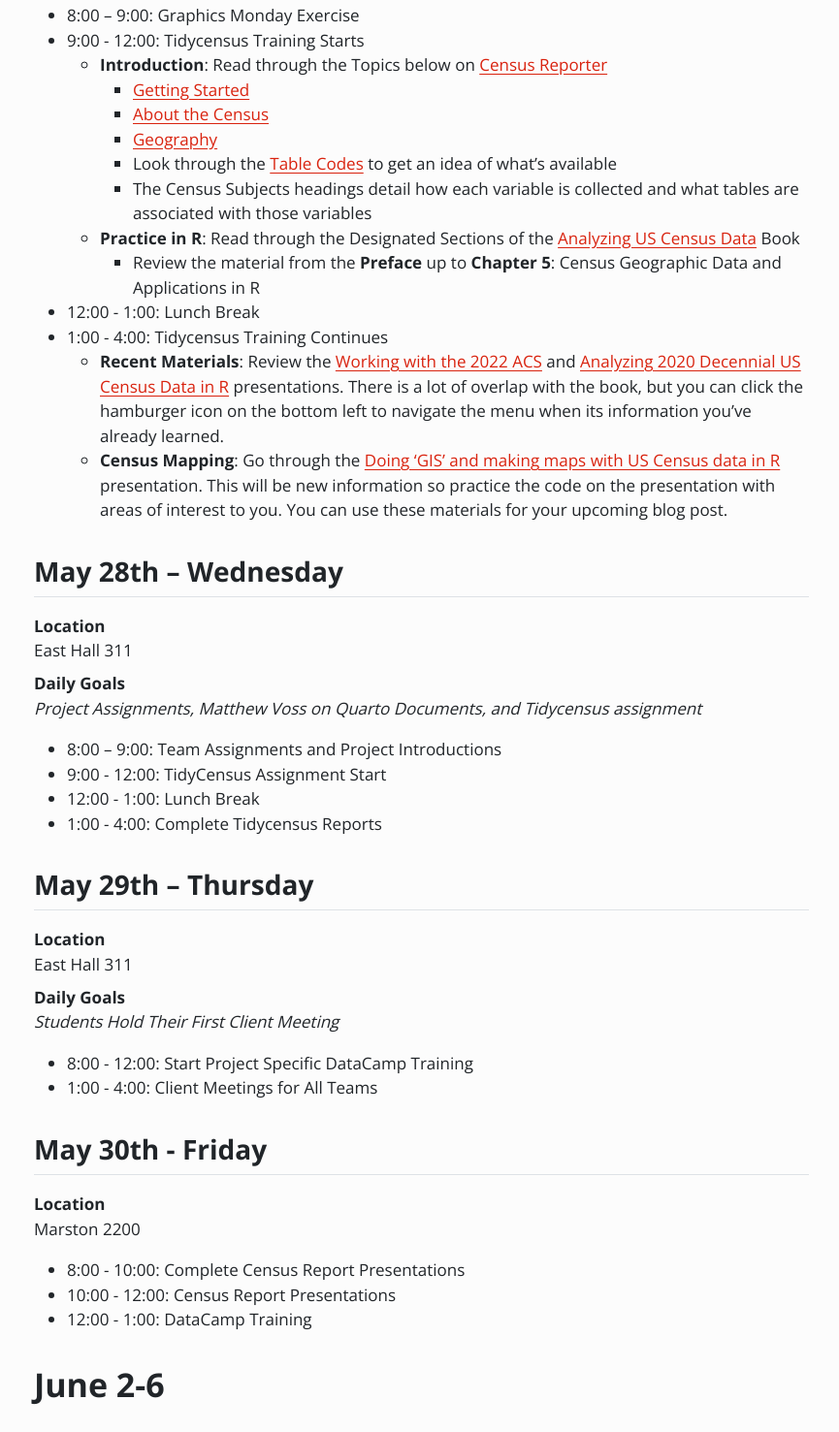
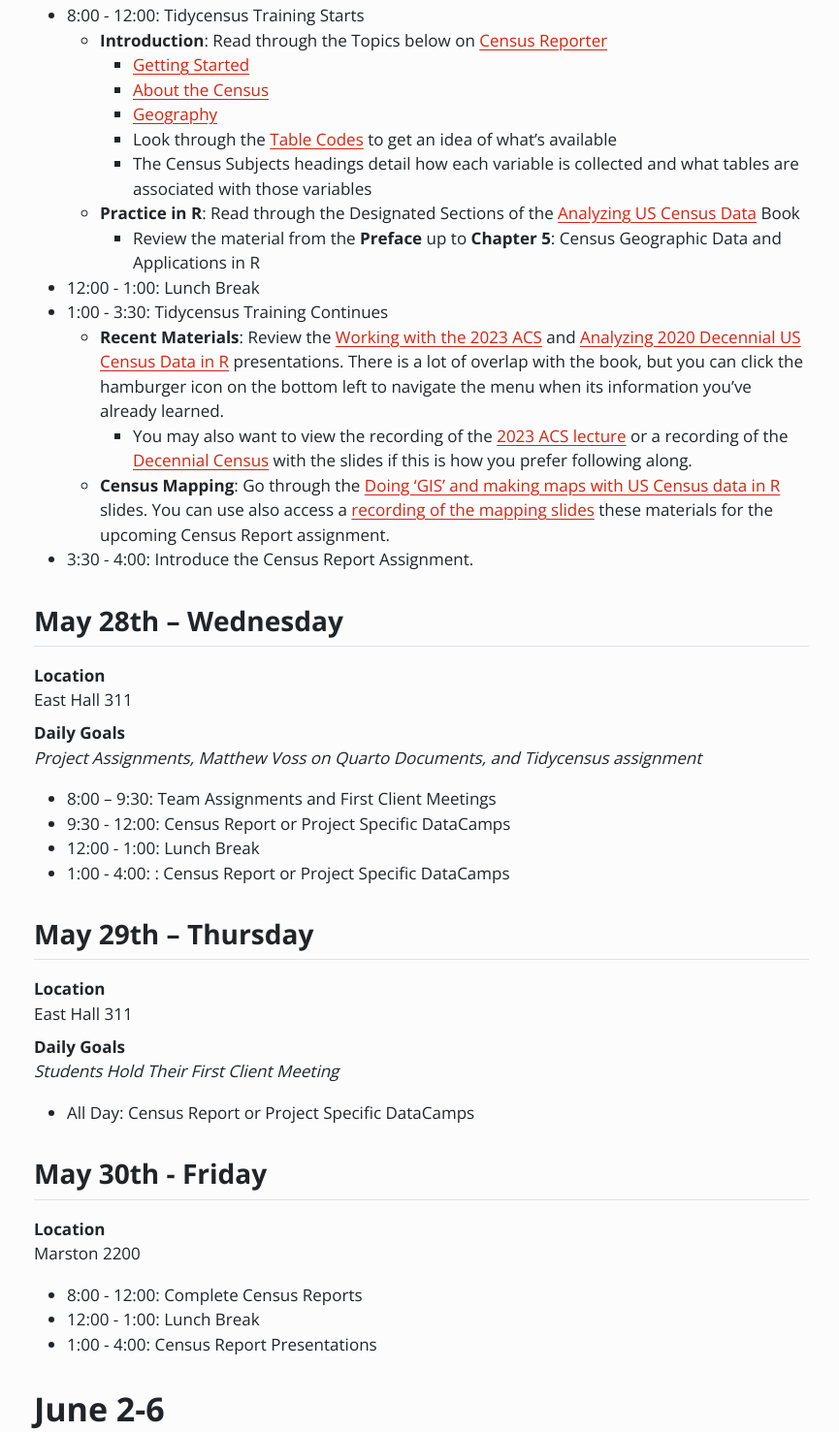
Before and after one commit to DSPG-2025/Public-Page, a plain HTML site: page docs/schedule.html in a window 1280 px wide. Shown: the part 2330-3807 px from the top of the page at 97% size, without its empty margins (133-998 px from the left). Drawn offline with nearby package versions, Linux system fonts and the light colour scheme.

Commit message:
Update schedule for May 26-30

```diff
--- a/docs/schedule.html
+++ b/docs/schedule.html
@@ -280,7 +280,6 @@ ul.task-list li input[type="checkbox"] {
 
 
 <p><a href="#current-week"><em>Jump to This Week’s Schedule</em></a></p>
-<p><a id="current-week"></a> <!-- CURRENT WEEK TAG LOCATION --></p>
 <section id="may-21-23-training-week" class="level1">
 <h1>May 21-23 (Training Week)</h1>
 <section id="may-21st-wednesday" class="level2">
@@ -381,6 +380,7 @@ Marston 2200 (EVERY FRIDAY)
 <li>12:00 - 1:00: Lunch Break</li>
 <li>1:00 – 3:00: Student Introduction Presentations</li>
 </ul>
+<p><a id="current-week"></a> <!-- CURRENT WEEK TAG LOCATION --></p>
 </section>
 </section>
 <section id="may-26-30" class="level1">
@@ -408,8 +408,7 @@ East Hall 311
 </dd>
 </dl>
 <ul>
-<li>8:00 – 9:00: Graphics Monday Exercise</li>
-<li>9:00 - 12:00: Tidycensus Training Starts
+<li>8:00 - 12:00: Tidycensus Training Starts
 <ul>
 <li><strong>Introduction</strong>: Read through the Topics below on <a href="https://censusreporter.org/">Census Reporter</a>
 <ul>
@@ -425,11 +424,15 @@ East Hall 311
 </ul></li>
 </ul></li>
 <li>12:00 - 1:00: Lunch Break</li>
-<li>1:00 - 4:00: Tidycensus Training Continues
+<li>1:00 - 3:30: Tidycensus Training Continues
 <ul>
-<li><strong>Recent Materials</strong>: Review the <a href="https://walker-data.com/umich-workshop-2024/acs-2022/#/title-slide">Working with the 2022 ACS</a> and <a href="https://walker-data.com/umich-workshop-2024/census-2020/#/title-slide">Analyzing 2020 Decennial US Census Data in R</a> presentations. There is a lot of overlap with the book, but you can click the hamburger icon on the bottom left to navigate the menu when its information you’ve already learned.</li>
-<li><strong>Census Mapping</strong>: Go through the <a href="https://walker-data.com/umich-workshop-2024/mapping-census-data/#/title-slide">Doing ‘GIS’ and making maps with US Census data in R</a> presentation. This will be new information so practice the code on the presentation with areas of interest to you. You can use these materials for your upcoming blog post.</li>
+<li><strong>Recent Materials</strong>: Review the <a href="https://walker-data.com/umich-workshop-2025/acs-2023/#/title-slide">Working with the 2023 ACS</a> and <a href="https://walker-data.com/umich-workshop-2025/decennial-census/#/title-slide">Analyzing 2020 Decennial US Census Data in R</a> presentations. There is a lot of overlap with the book, but you can click the hamburger icon on the bottom left to navigate the menu when its information you’ve already learned.
+<ul>
+<li>You may also want to view the recording of the <a href="https://www.youtube.com/watch?v=9a8_p_q4Z34">2023 ACS lecture</a> or a recording of the <a href="https://www.youtube.com/watch?v=8NKj8yF2gfo&amp;t=8s">Decennial Census</a> with the slides if this is how you prefer following along.</li>
 </ul></li>
+<li><strong>Census Mapping</strong>: Go through the <a href="https://walker-data.com/umich-workshop-2025/mapping/#/title-slide">Doing ‘GIS’ and making maps with US Census data in R</a> slides. You can use also access a <a href="https://www.youtube.com/watch?v=4WZfw0K7Vx8&amp;t=3370s">recording of the mapping slides</a> these materials for the upcoming Census Report assignment.</li>
+</ul></li>
+<li>3:30 - 4:00: Introduce the Census Report Assignment.</li>
 </ul>
 </section>
 <section id="may-28th-wednesday" class="level2">
@@ -445,10 +448,10 @@ East Hall 311
 </dd>
 </dl>
 <ul>
-<li>8:00 – 9:00: Team Assignments and Project Introductions</li>
-<li>9:00 - 12:00: TidyCensus Assignment Start</li>
+<li>8:00 – 9:30: Team Assignments and First Client Meetings</li>
+<li>9:30 - 12:00: Census Report or Project Specific DataCamps</li>
 <li>12:00 - 1:00: Lunch Break</li>
-<li>1:00 - 4:00: Complete Tidycensus Reports</li>
+<li>1:00 - 4:00: : Census Report or Project Specific DataCamps</li>
 </ul>
 </section>
 <section id="may-29th-thursday" class="level2">
@@ -464,8 +467,7 @@ East Hall 311
 </dd>
 </dl>
 <ul>
-<li>8:00 - 12:00: Start Project Specific DataCamp Training</li>
-<li>1:00 - 4:00: Client Meetings for All Teams</li>
+<li>All Day: Census Report or Project Specific DataCamps</li>
 </ul>
 </section>
 <section id="may-30th---friday" class="level2">
@@ -477,9 +479,9 @@ Marston 2200
 </dd>
 </dl>
 <ul>
-<li>8:00 - 10:00: Complete Census Report Presentations</li>
-<li>10:00 - 12:00: Census Report Presentations</li>
-<li>12:00 - 1:00: DataCamp Training</li>
+<li>8:00 - 12:00: Complete Census Reports</li>
+<li>12:00 - 1:00: Lunch Break</li>
+<li>1:00 - 4:00: Census Report Presentations</li>
 </ul>
 </section>
 </section>
```
Also changed, not shown: docs/search.json.
